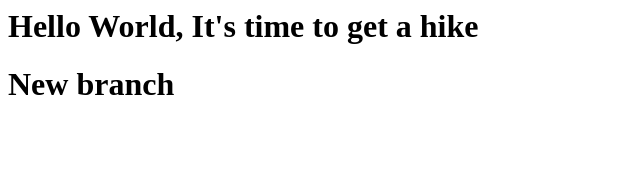
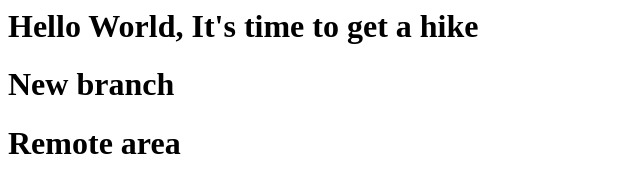
Before and after one commit to Vishnubkrishna5329/firstgitrepo, a plain HTML site: page index.html in a window 1280 px wide. Shown: the whole page, without its empty margins (0-640 px from the left). Drawn offline with Linux system fonts and the light colour scheme.

Commit message:
new update

```diff
--- a/index.html
+++ b/index.html
@@ -2,5 +2,6 @@
 <body>
 <h1> Hello World, It's time to get a hike </h1>
 <h1> New branch</h1>
+<h1> Remote area</h1>
 </body>
 </html>
```
